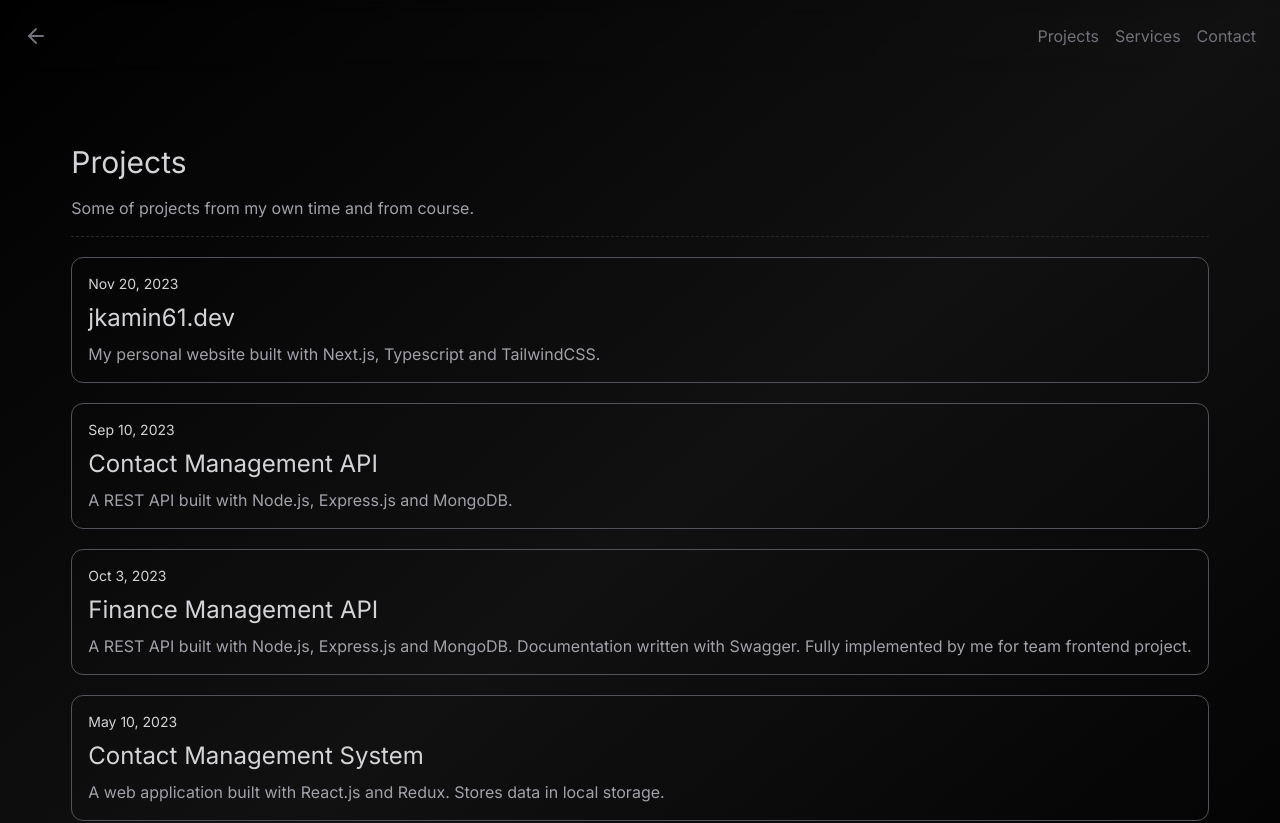
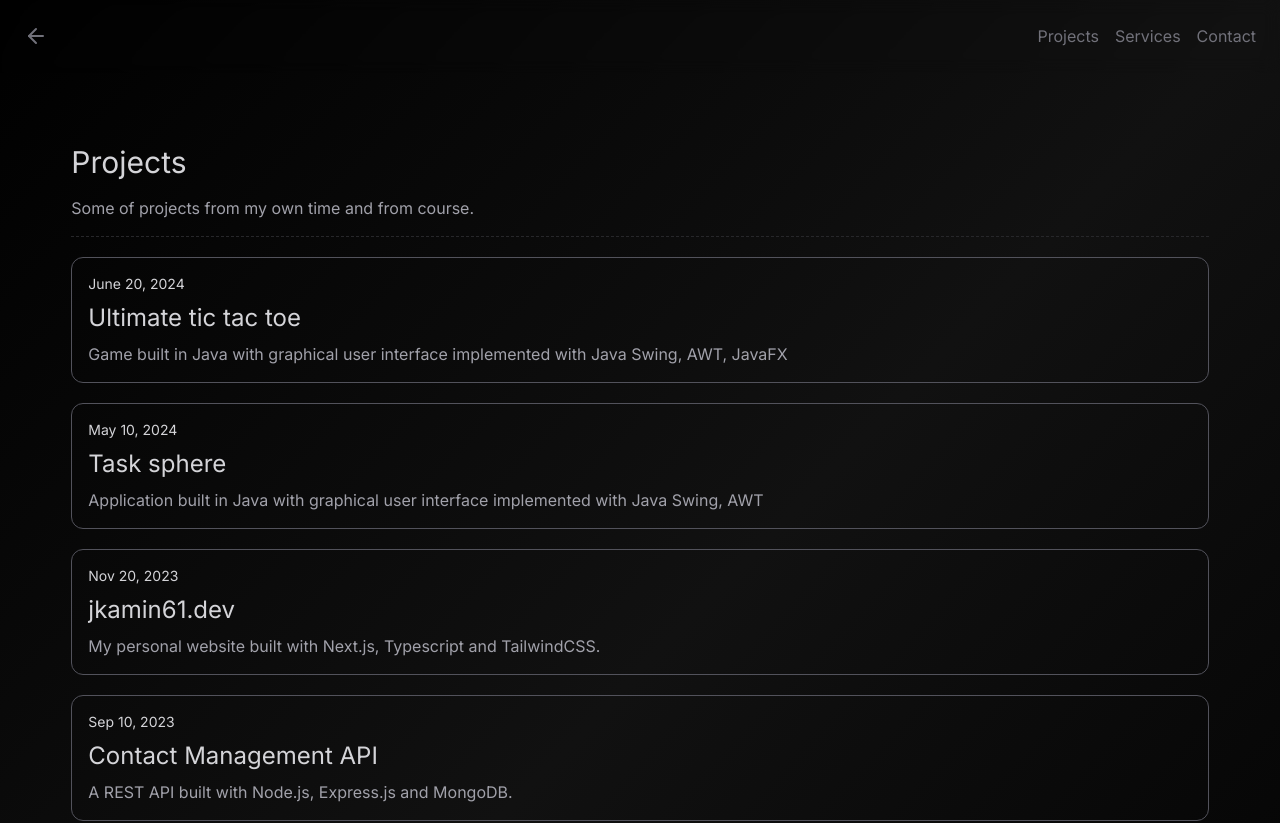
Before and after one commit to jkamin61/jkamin61_page, a Next.js app: page /projects/individual-projects in a window 1280 px wide. Shown: the top 823 px of the page. Built offline with nearby package versions, Linux system fonts and the light colour scheme.

Commit message:
projects update

```diff
--- a/app/projects/individual-projects/page.tsx
+++ b/app/projects/individual-projects/page.tsx
@@ -3,6 +3,18 @@ import React from "react";
 import Link from "next/link";
 
 const projects: { date: string, title: string, description: string, link: string }[] = [
+    {
+        date: "June 20, 2024",
+        title: "Ultimate tic tac toe",
+        description: "Game built in Java with graphical user interface implemented with Java Swing, AWT, JavaFX",
+        link: "https://github.com/jkamin61/tic-tac-toe_OX"
+    },
+    {
+        date: "May 10, 2024",
+        title: "Task sphere",
+        description: "Application built in Java with graphical user interface implemented with Java Swing, AWT",
+        link: "https://github.com/jkamin61/task-sphere"
+    },
     {
         date: "Nov 20, 2023",
         title: "jkamin61.dev",
```
